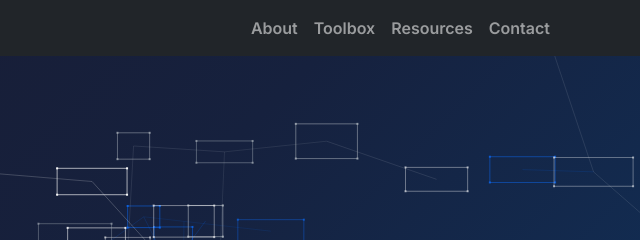
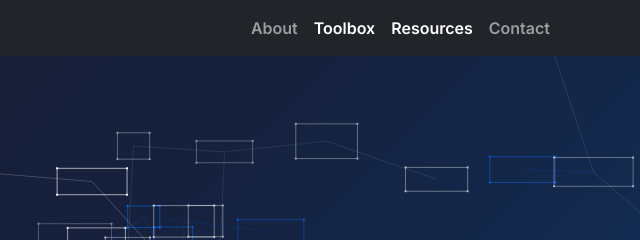
Before and after one commit to sds-edu/sds-edu.github.io, a website: page index.html in a window 1280 px wide. Shown: the top 240 px of the page, 640-1280 px from the left. Drawn offline with Linux system fonts and the light colour scheme.

Commit message:
fix: update nav bar link for resources page

```diff
--- a/index.html
+++ b/index.html
@@ -31,9 +31,9 @@
       <div class="collapse navbar-collapse" id="navbarNav">
         <ul class="navbar-nav ms-auto">
           <li class="nav-item"><a class="nav-link" href="#about">About</a></li>
-          <li class="nav-item"><a class="nav-link"
-               href="toolbox">Toolbox</a></li>
-          <li class="nav-item"><a class="nav-link" href="#resources">Resources</a></li>
+          <li class="nav-item active"><a class="nav-link active"
+               href="toolbox.html">Toolbox</a></li>
+          <li class="nav-item"><a class="nav-link active" href="resources.html">Resources</a></li>
           <li class="nav-item"><a class="nav-link" href="#contact">Contact</a></li>
         </ul>
       </div>
```
Also changed, not shown: resources.html (+4 -2 lines), toolbox.html (+1 -1 lines).
